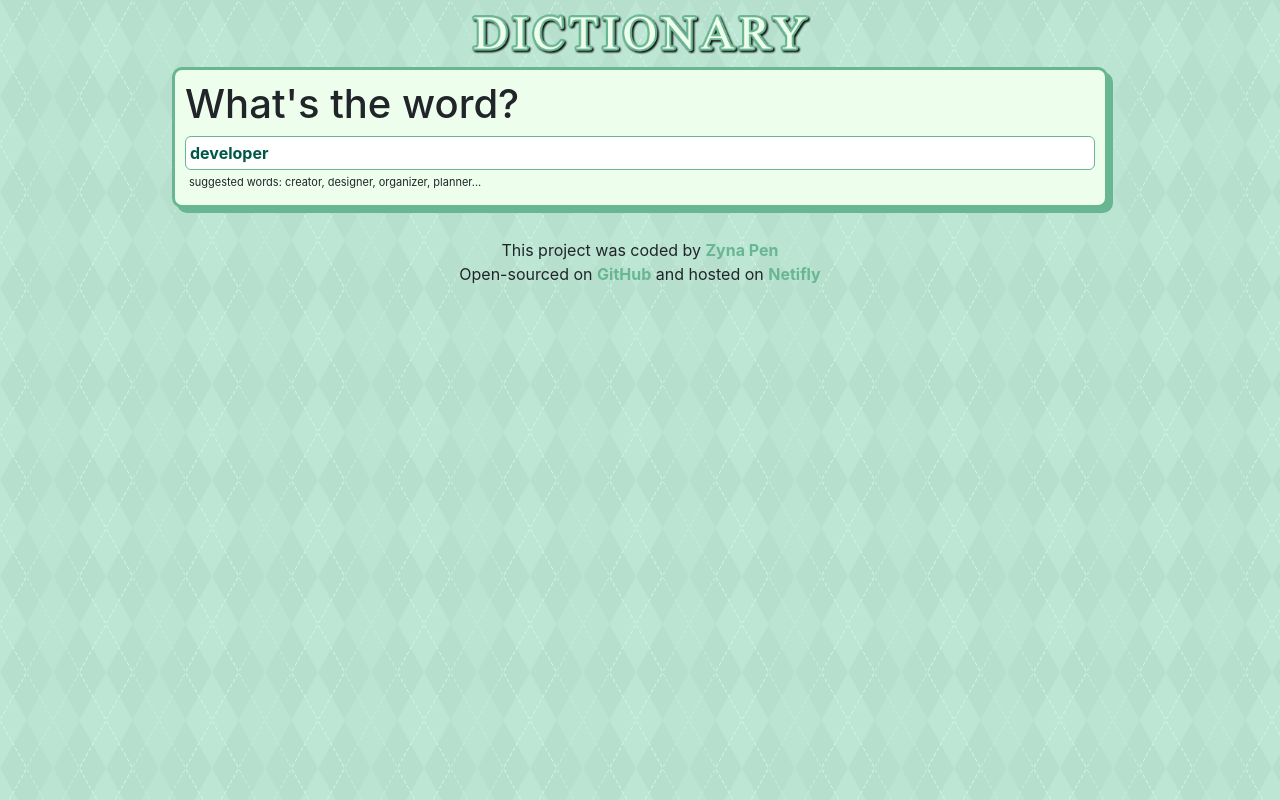
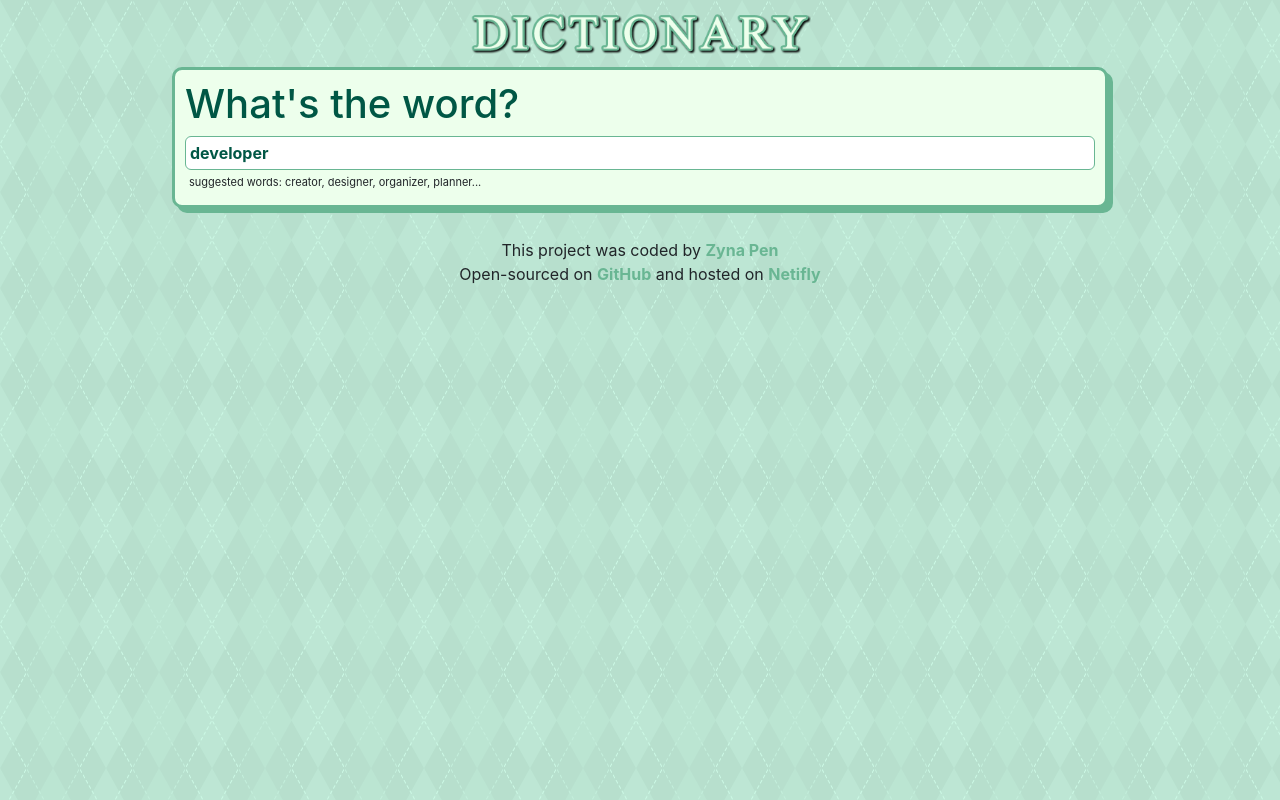
Before and after one commit to zynapen/dictionary-project, a React (Create React App) app: page / in a window 1280 px wide. Built offline with nearby package versions, Linux system fonts and the light colour scheme; no server answers.

Commit message:
Styled H1

```diff
--- a/src/Dictionary.css
+++ b/src/Dictionary.css
@@ -21,3 +21,7 @@
     font-size: 11px;
     padding: 4px 4px;
 }
+
+h1 {
+    color: #005745;
+}
```
